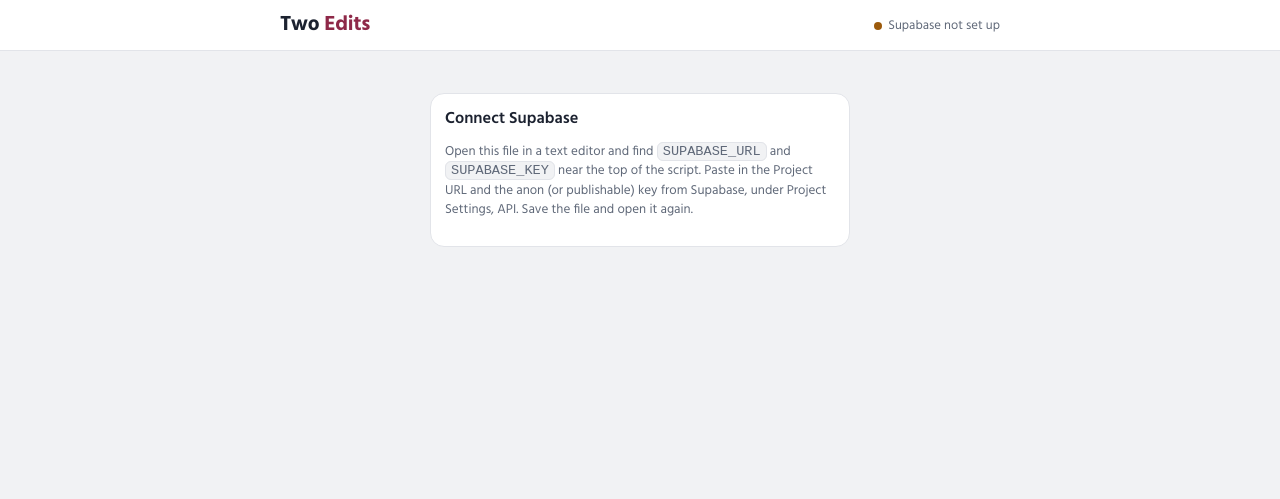
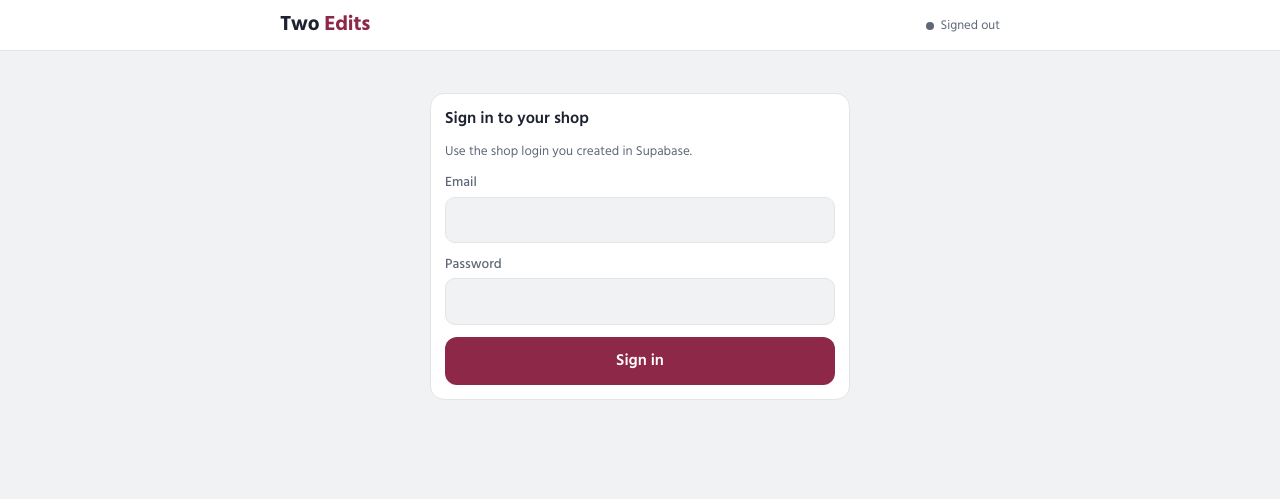
Before and after one commit to afaksande/two-edits, a plain HTML site: page index.html in a window 1280 px wide. Drawn offline with nearby package versions, Linux system fonts and the light colour scheme.

Commit message:
Update index.html

```diff
--- a/index.html
+++ b/index.html
@@ -189,8 +189,8 @@
    Paste your two values from Supabase > Project Settings > API.
    The anon / publishable key is meant to be public; your data is
    protected by the sign-in and the security rules in the SQL file. */
-const SUPABASE_URL = 'https://YOUR-PROJECT-ID.supabase.co';
-const SUPABASE_KEY = 'YOUR-ANON-OR-PUBLISHABLE-KEY';
+const SUPABASE_URL = 'https://bwnrovwuybqdhbdgldls.supabase.co';
+const SUPABASE_KEY = 'sb_publishable_1elFtqnh32US1VgouPhLfQ_nU_PMI2Q';
 /* ===================================================== */
 
 const SIZES = ['M','L','XL','XXL','XXXL','4XL'];
```
